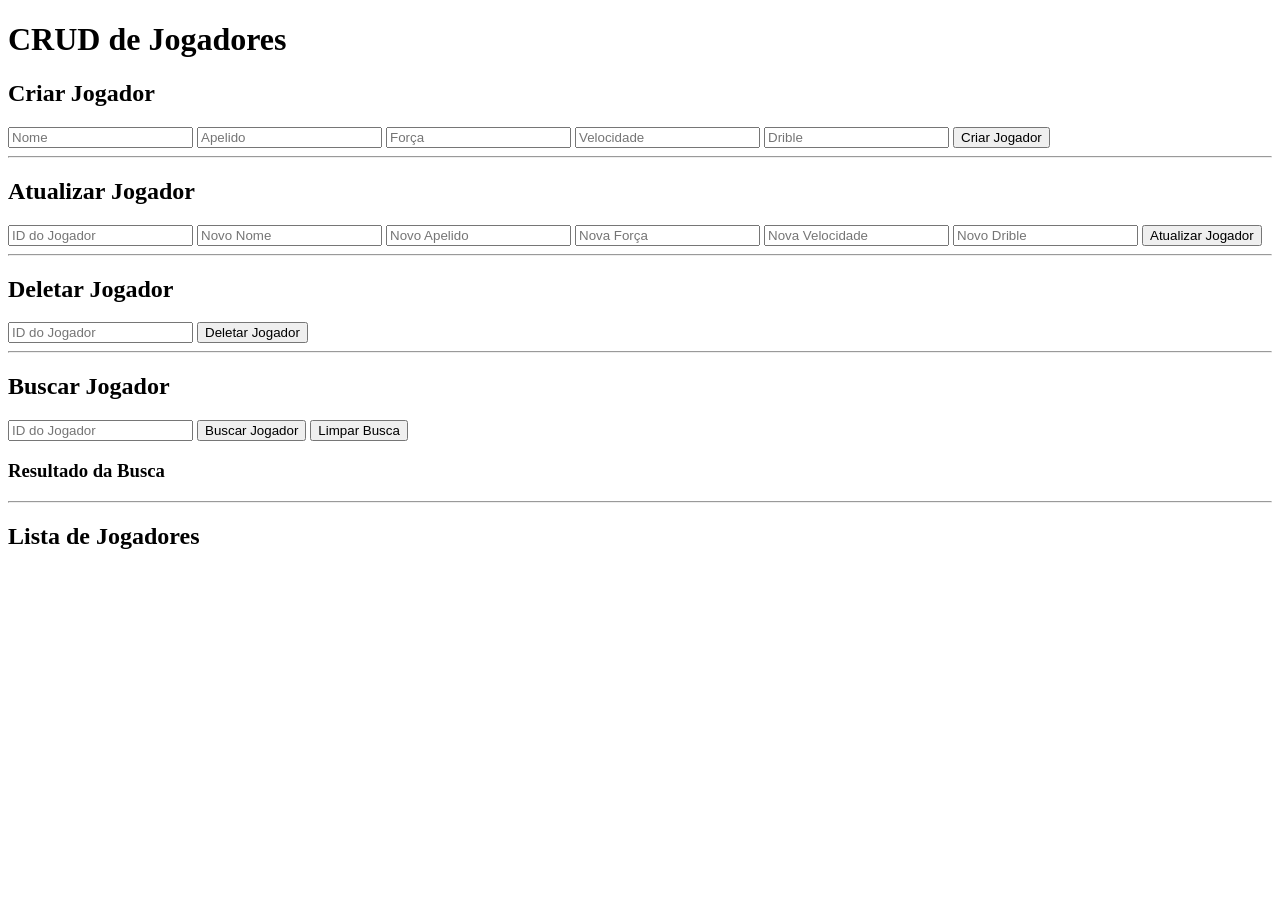
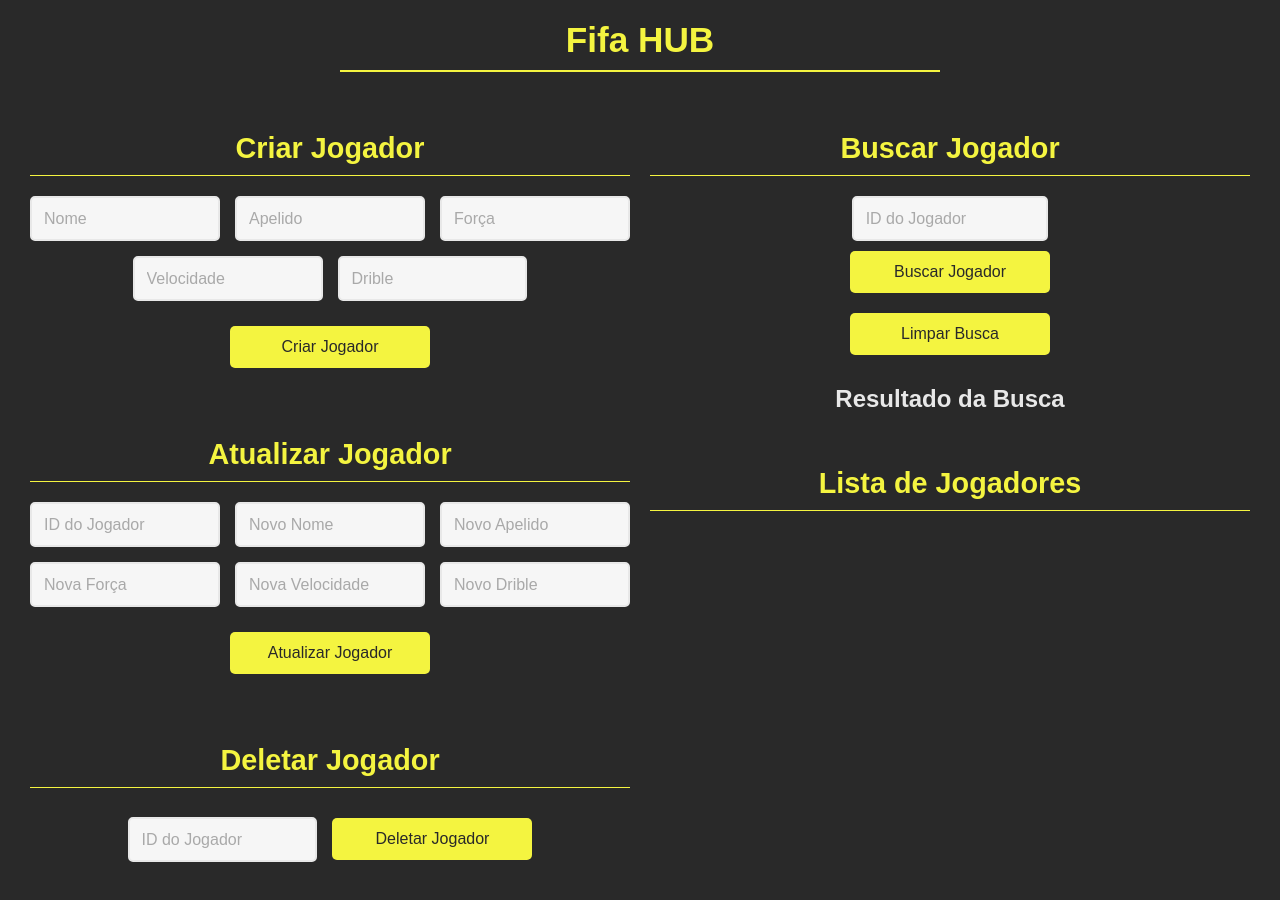
Before and after one commit to RochtBruno/spot_metrics, a website: page public/index.html in a window 1280 px wide. Before the commit the page ends 800 px from the top, so only its background shows below. Drawn offline with Linux system fonts and the light colour scheme; no server answers.

Commit message:
estilização feita

```diff
--- a/public/index.html
+++ b/public/index.html
@@ -3,12 +3,15 @@
   <head>
     <meta charset="UTF-8" />
     <meta name="viewport" content="width=device-width, initial-scale=1.0" />
+    <link rel="stylesheet" href="style.css">
     <title>CRUD de Jogadores</title>
   </head>
   <body>
-    <h1>CRUD de Jogadores</h1>
+    <h1>Fifa HUB</h1>
 
     <!-- Formulário para criar jogador -->
+   <div class="container">
+    <div class="left">
         <h2>Criar Jogador</h2>
       <form id="createForm">
         <input type="text" id="name" placeholder="Nome" required />
@@ -18,8 +21,6 @@
         <input type="number" id="drible" placeholder="Drible" required />
         <button type="submit">Criar Jogador</button>
       </form>
-
-    <hr />
 
       <!-- Formulário para atualizar jogador -->
       <h2>Atualizar Jogador</h2>
@@ -37,8 +38,6 @@
         <button type="submit">Atualizar Jogador</button>
       </form>
 
-    <hr />
-
       <!-- Formulário para deletar jogador -->
      <h2>Deletar Jogador</h2>
         <form id="deleteForm">
@@ -46,22 +45,21 @@
         <button type="submit">Deletar Jogador</button>
         </form>
 
-    <hr />
-
+    </div>
+    <div class="right">
          <!-- Seção de busca de jogador -->
       <h2>Buscar Jogador</h2>
       <input type="text" id="searchQuery" placeholder="ID do Jogador" />
       <button onclick="buscarJogador()">Buscar Jogador</button>
       <button onclick="limparBusca()">Limpar Busca</button>
-
       <h3>Resultado da Busca</h3>
       <div id="resultadoBusca"></div>
-
-    <hr />
 
       <!-- Lista de jogadores -->
       <h2>Lista de Jogadores</h2>
       <ul id="jogadoresList"></ul>
+    </div>
+   </div>
 
     <script src="script.js"></script>
   </body>
--- a/public/style.css
+++ b/public/style.css
@@ -0,0 +1,122 @@
+
+body {
+    background-color: #292929;
+    color: #E8E8E8;
+    font-family: Arial, sans-serif;
+    margin: 0;
+    padding: 20px;
+    box-sizing: border-box;
+  }
+
+
+  h1 {
+    color: #F4F440;
+    font-size: 2.2rem;
+    margin: 0 auto 30px auto;
+    text-align: center;
+    border-bottom: 2px solid #F4F440;
+    padding-bottom: 10px;
+    width: 100%;
+    max-width: 600px;
+  }
+
+  h2 {
+    color: #F4F440;
+    font-size: 1.8rem;
+    margin-top: 30px;
+    margin-bottom: 20px;
+    text-align: center;
+    border-bottom: 1px solid #F4F440;
+    padding-bottom: 10px;
+    width: 100%;
+    max-width: 600px;
+  }
+
+  h3 {
+    font-size: 1.5rem;
+    margin-top: 20px;
+    color: #E8E8E8;
+    text-align: center;
+  }
+
+  form {
+    display: flex;
+    flex-wrap: wrap;
+    gap: 15px;
+    justify-content: center;
+    width: 100%;
+    max-width: 600px;
+    margin-bottom: 30px;
+  }
+
+  input[type="text"],
+  input[type="number"] {
+    padding: 12px;
+    border: 2px solid #E8E8E8;
+    border-radius: 5px;
+    background-color: #F6F6F6;
+    color: #292929;
+    font-size: 1rem;
+    box-sizing: border-box;
+    width: calc(33.33% - 10px);
+    min-width: 150px;
+    height: 45px;
+  }
+
+  input[type="text"]:focus,
+  input[type="number"]:focus{
+    outline: none;
+  }
+
+  input[type="text"]::placeholder,
+  input[type="number"]::placeholder {
+    color: #A9A9A9;
+  }
+
+  #deleteId{
+    margin-top: 9px;
+  }
+
+  button {
+    padding: 12px;
+    font-size: 1rem;
+    border: none;
+    border-radius: 5px;
+    cursor: pointer;
+    transition: background-color 0.3s ease;
+    color: #292929;
+    background-color: #F4F440;
+    width: 100%;
+    max-width: 200px;
+    margin: 10px 0;
+  }
+
+  button:hover {
+    background-color: #FFFE9B;
+  }
+
+  .container{
+    display: flex;
+
+  }
+  .left{
+    width: 50%;
+    display: flex;
+    flex-direction: column;
+    align-items: center;
+    justify-content: center;
+  }
+
+  .right{
+    width:50%;
+    display: flex;
+    flex-direction: column;
+    align-items: center;
+    justify-content: start;
+  }
+  @media (max-width: 600px) {
+    input[type="text"],
+    input[type="number"] {
+      width: 100%;
+    }
+  }
```
Lines whose indentation alone changed are shown as unchanged.
